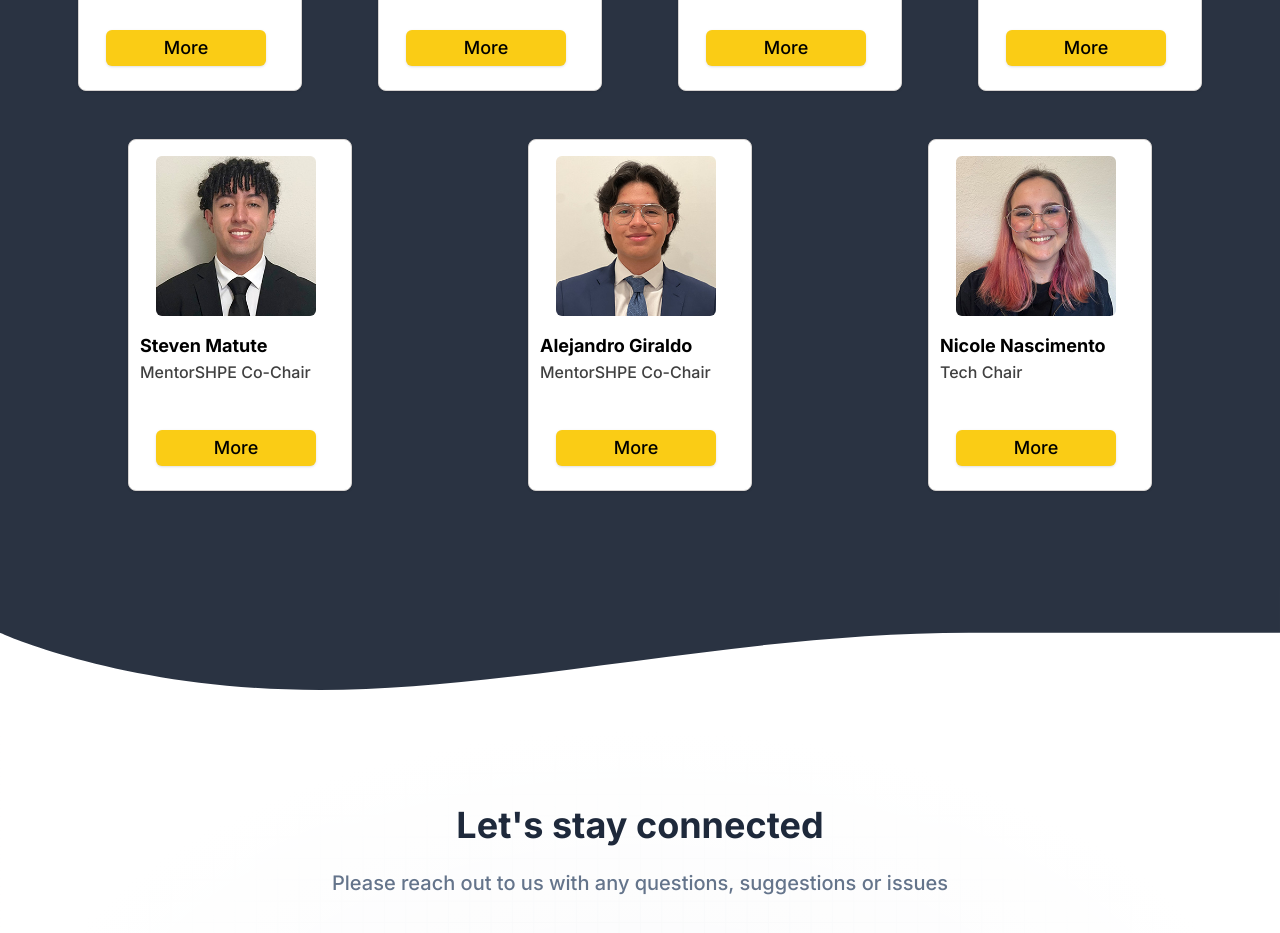
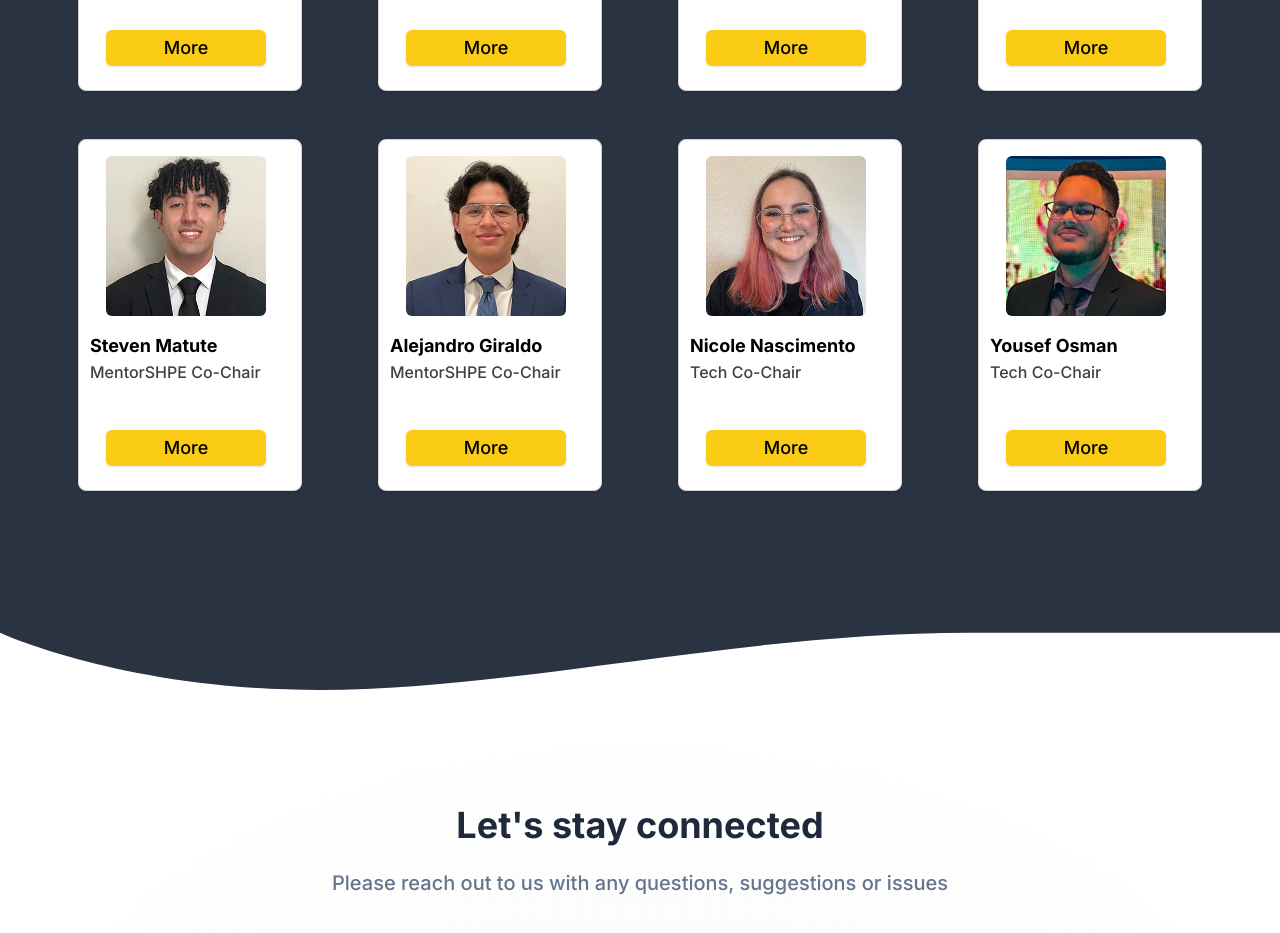
Before and after one commit to SHPEUCF/shpe-web, a Next.js app: page / in a window 1280 px wide. Shown: the part 5020-5953 px from the top of the page. Built offline with nearby package versions, Linux system fonts and the light colour scheme.

Commit message:
updated tech chairs

```diff
--- a/package.json
+++ b/package.json
@@ -18,7 +18,7 @@
     "autoprefixer": "10.4.15",
     "eslint": "8.47.0",
     "eslint-config-next": "13.4.13",
-    "next": "13.4.13",
+    "next": "^13.4.13",
     "postcss": "8.4.27",
     "react": "18.2.0",
     "react-dom": "18.2.0",
--- a/src/app/components/Team.tsx
+++ b/src/app/components/Team.tsx
@@ -210,7 +210,7 @@ const members = [
   {
     id: 15,
     name: "Nicole Nascimento",
-    pos: "Tech Chair",
+    pos: "Tech Co-Chair",
     pic: "/board/nicole.jpg",
     major: "Computer Science",
     linkedin: "https://www.linkedin.com/in/nicole-zolnier/",
@@ -219,6 +219,19 @@ const members = [
     futureJob: "Technology",
     hobbies: ["Listening to music", "Cooking", "Watching movies"],
     bio: "Hey! My name is Nicole and I am from the best country in South America: Brazil! I am a fourth-year Computer Science major, work as an Undergraduate Teaching Assistant for Intro to C and as a Software Engineer at UCF. This summer I had my first internship. A fun fact is that I built and designed the website that you are in right now!"
+  },
+  {
+    id: 16,
+    name: "Yousef Osman",
+    pos: "Tech Co-Chair",
+    pic: "/board/yousef.jpg",
+    major: "Computer Engineering",
+    linkedin: "https://www.linkedin.com/in/youosman/",
+    email: "@gmail.com",
+    age: 22,
+    futureJob: "Technology",
+    hobbies: ["Going out", "Gaming", "Watching movies"],
+    bio: "Hi! My name is Yousef and I am a junior Computer Engineering major! I'm Egyptian and Puerto Rican Currently in an internship at Lockheed Martin working as a software engineer, I look forward to working with all of you guys! "
   }
 ]
 
```
Also changed, not shown: public/board/yousef.jpg (added), 1 other file (tests, documents, lock files or other folders).
